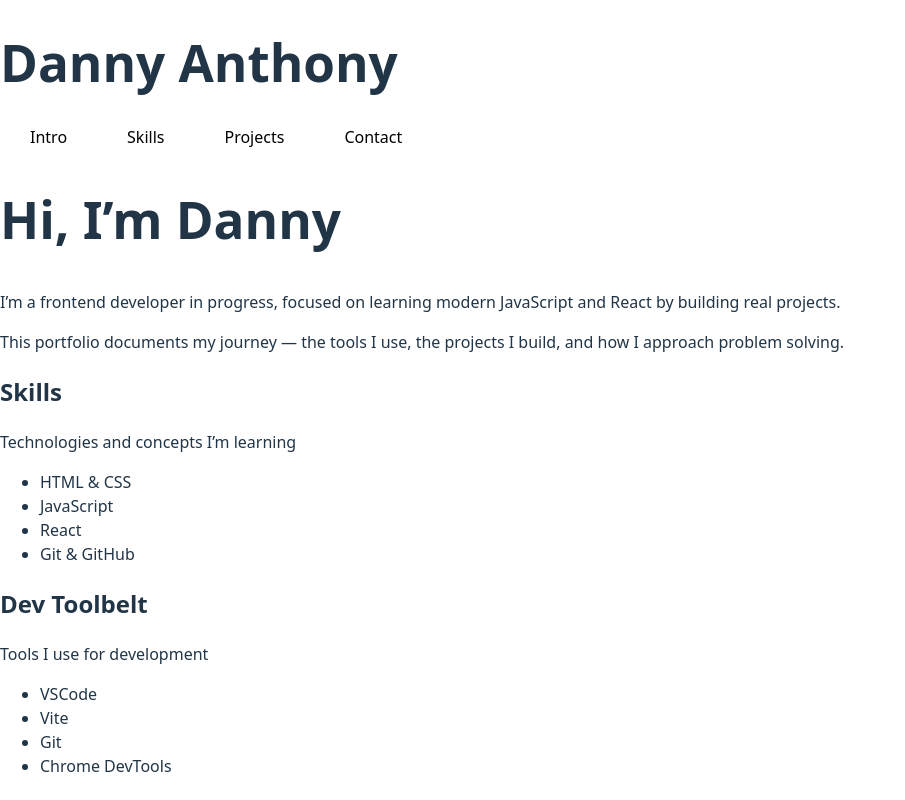
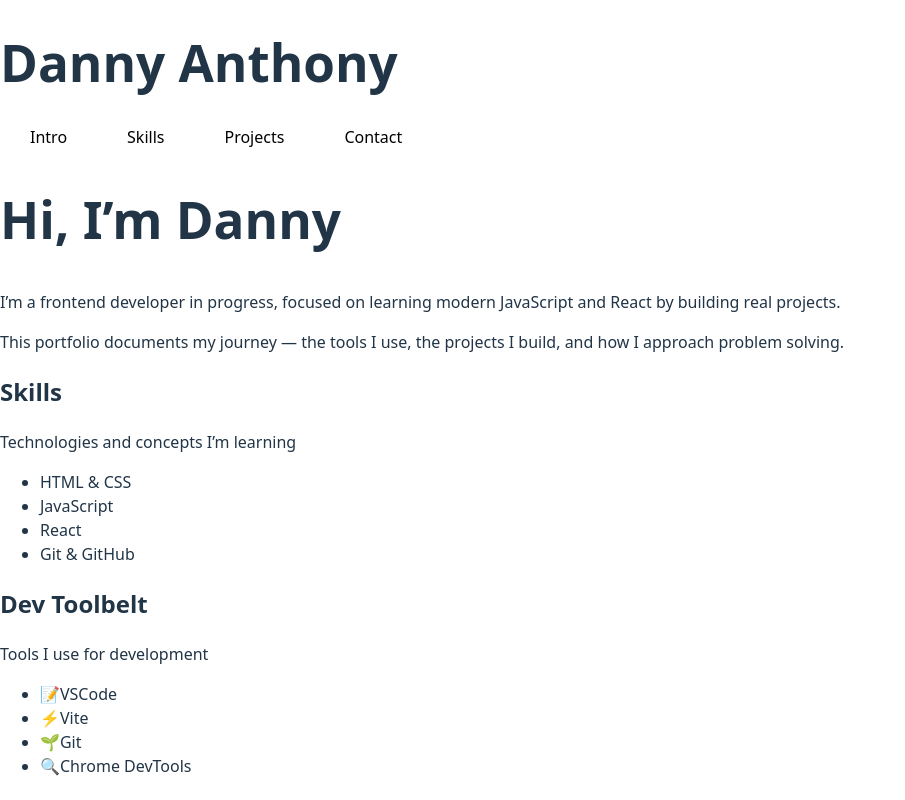
Before and after one commit to dadesigns41/portfolio, a React app: page / in a window 1280 px wide. Shown: the top 800 px of the page, without its empty margins (0-905 px from the left). Built offline with nearby package versions, Linux system fonts and the light colour scheme; the HTML template or start-up script is replaced by a standard one.

Commit message:
add DevToolIcon.jsx component

```diff
--- /dev/null
+++ b/src/components/DevToolIcon.jsx
@@ -0,0 +1,10 @@
+function DevToolIcon({ icon, label }) {
+  return (
+    <li className="tool-icon">
+      <span className="tool-icon__icon">{icon}</span>
+      <span className="tool-icon__label">{label}</span>
+    </li>
+  );
+}
+
+export default DevToolIcon;
--- a/src/features/devToolbelt.jsx
+++ b/src/features/devToolbelt.jsx
@@ -1,14 +1,19 @@
 import SectionHeader from "../components/SectionHeader";
+import DevToolIcon from "../components/DevToolIcon";
 
 function DevToolbelt() {
   return (
-    <section id="devtoolbelt">
-      <SectionHeader title="Dev Toolbelt" subtitle="Tools I use for development" />
-      <ul>
-        <li>VSCode</li>
-        <li>Vite</li>
-        <li>Git</li>
-        <li>Chrome DevTools</li>
+    <section id="devtoolbelt" className="dev-toolbelt">
+      <SectionHeader
+        title="Dev Toolbelt"
+        subtitle="Tools I use for development"
+      />
+
+      <ul className="toolbelt-icons">
+        <DevToolIcon icon="📝" label="VSCode" />
+        <DevToolIcon icon="⚡" label="Vite" />
+        <DevToolIcon icon="🌱" label="Git" />
+        <DevToolIcon icon="🔍" label="Chrome DevTools" />
       </ul>
     </section>
   );
```
Also changed, not shown: 1 other file (tests, documents, lock files or other folders).
